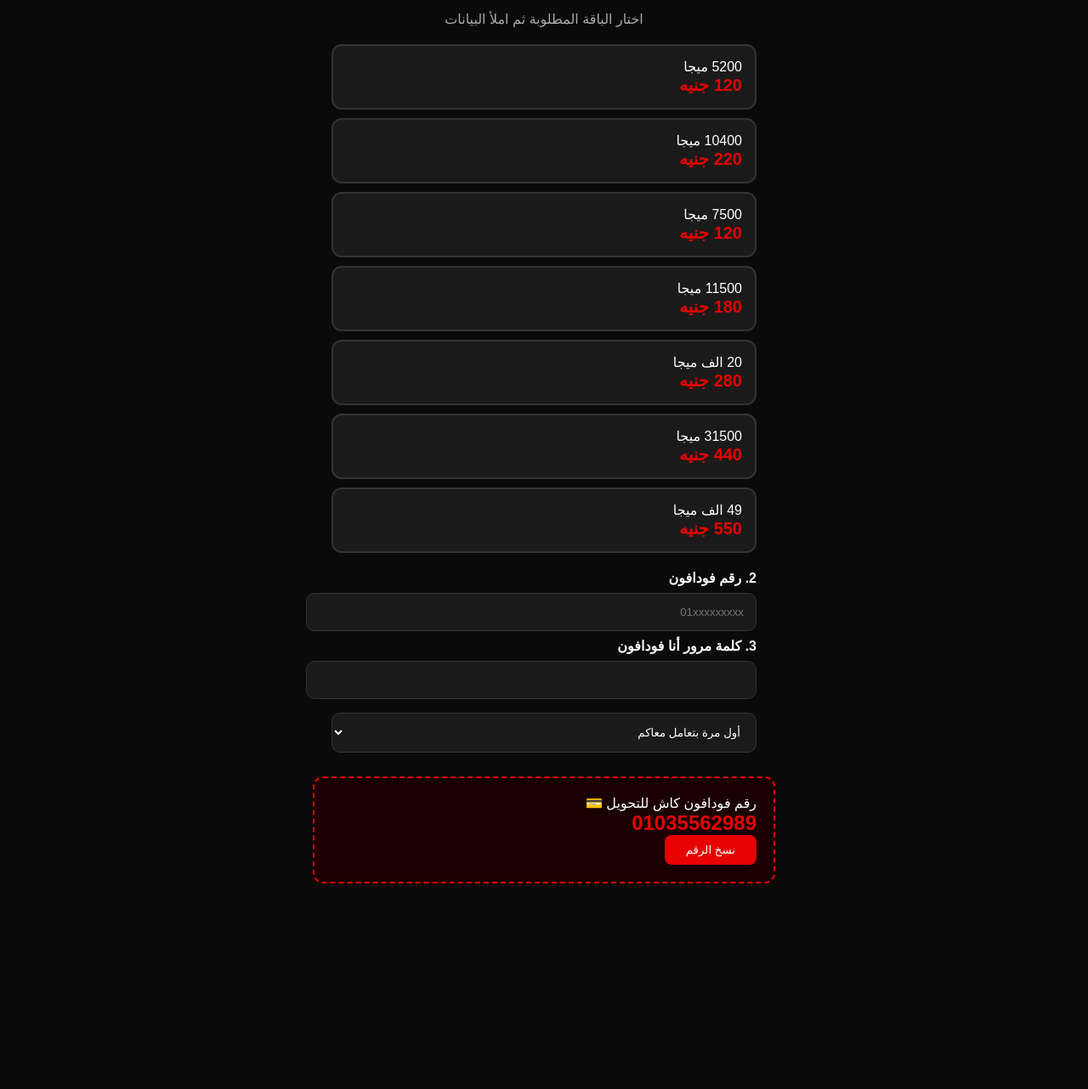
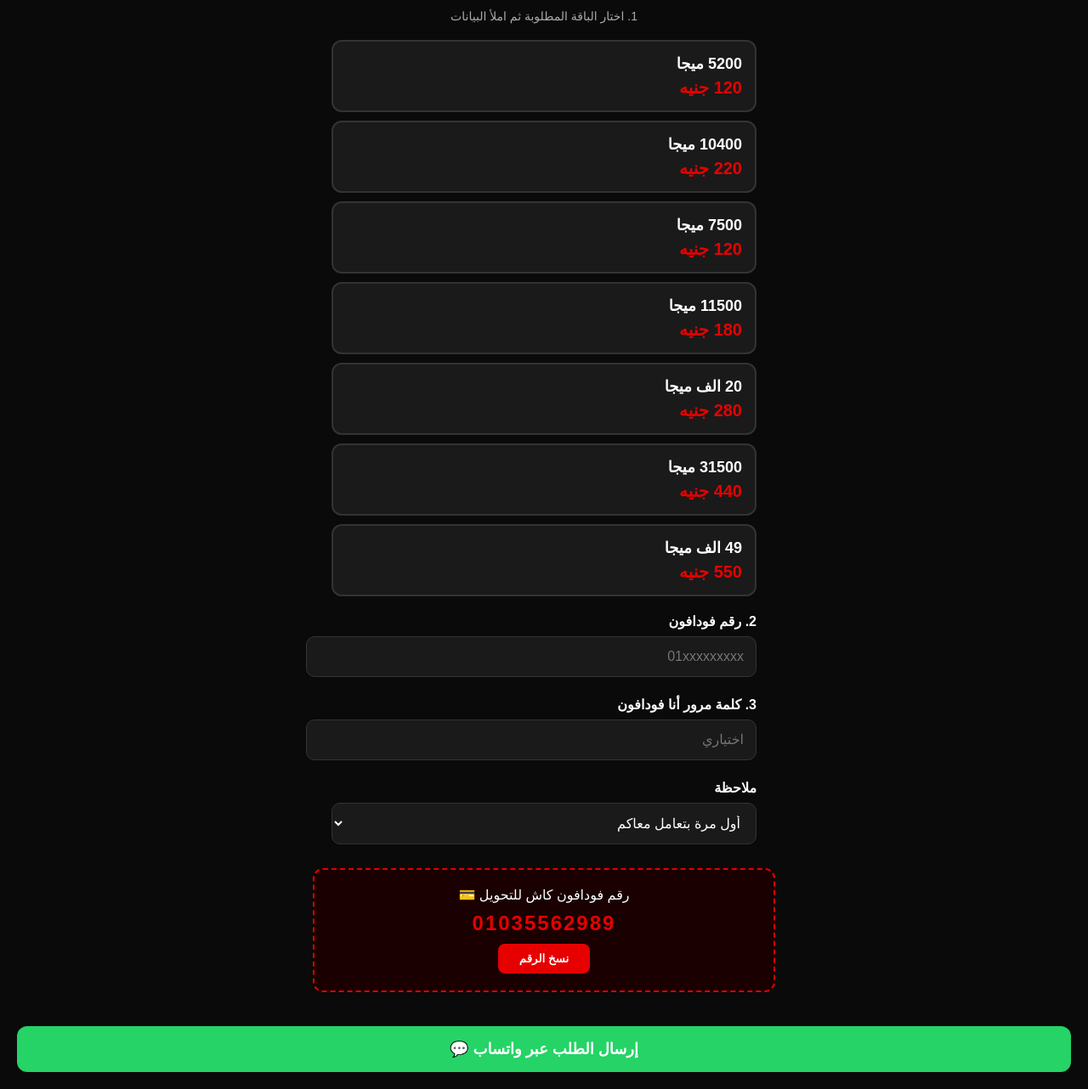
Before and after one commit to Ahmedsamir276/Vodafone, a plain HTML site: page index.html in a window 1280 px wide. Shown: the part 64-1346 px from the top of the page at 85% size. Before the commit the page ends 1144 px from the top, so only its background shows below. Drawn offline with Linux system fonts and the light colour scheme.

Commit message:
Refactor Vodafone package selection form
Updated the layout and styling of the Vodafone package selection form. Enhanced user interaction elements and added functionality for copying cash number and sending orders via WhatsApp.

```diff
--- a/index.html
+++ b/index.html
@@ -6,55 +6,78 @@
 <title>طلب باقات فودافون</title>
 <style>
 body{background:#0a0a0a;color:#fff;font-family:Arial;margin:0;padding:20px;text-align:center}
-h1{font-size:22px}.subtitle{color:#aaa;margin-bottom:20px}
-.box{background:#1a1a1a;border:2px solid #333;border-radius:12px;padding:15px;margin:10px 0;cursor:pointer}
+h1{font-size:22px;margin-bottom:5px}
+.subtitle{color:#aaa;margin-bottom:20px;font-size:14px}
+.box{background:#1a1a1a;border:2px solid #333;border-radius:12px;padding:15px;margin:10px 0;cursor:pointer;transition:0.3s}
+.box:hover{border-color:#555}
 .box.active{border:2px solid #E60000;background:#2a0000}
-.price{color:#E60000;font-size:20px;font-weight:bold}
+.box-title{font-size:18px;font-weight:bold}
+.price{color:#E60000;font-size:20px;font-weight:bold;margin-top:5px}
 .section{max-width:500px;margin:20px auto;text-align:right}
-input,select{width:100%;padding:14px;margin:8px 0;border-radius:10px;border:1px solid #333;background:#1a1a1a;color:#fff;text-align:right}
-.cash{background:#1a0000;border:2px dashed #E60000;padding:20px;border-radius:12px;margin-top:20px}
-.cash-num{color:#E60000;font-size:24px;font-weight:bold}
-.btn-copy{background:#E60000;color:#fff;border:none;padding:10px 25px;border-radius:8px;cursor:pointer}
-.btn-whatsapp{background:#25D366;color:#fff;border:none;padding:16px;border-radius:12px;width:100%;font-size:18px;font-weight:bold;margin-top:20px}
+.label{font-weight:bold;margin-top:15px;text-align:right;font-size:16px}
+input,select{width:100%;padding:14px;margin:8px 0;border-radius:10px;border:1px solid #333;background:#1a1a1a;color:#fff;text-align:right;font-size:16px}
+.cash{background:#1a0000;border:2px dashed #E60000;padding:20px;border-radius:12px;margin-top:20px;text-align:center}
+.cash-num{color:#E60000;font-size:24px;font-weight:bold;letter-spacing:2px;margin:10px 0}
+.btn-copy{background:#E60000;color:#fff;border:none;padding:10px 25px;border-radius:8px;cursor:pointer;font-weight:bold}
+.btn-whatsapp{background:#25D366;color:#fff;border:none;padding:16px;border-radius:12px;width:100%;font-size:18px;font-weight:bold;margin-top:20px;cursor:pointer}
 </style>
 </head>
 <body>
 
 <h1>طلب باقات فودافون</h1>
-<p class="subtitle">اختار الباقة المطلوبة ثم املأ البيانات</p>
+<p class="subtitle">1. اختار الباقة المطلوبة ثم املأ البيانات</p>
 
-<div class="section">
-    <div class="box" data-name="5200 ميجا" data-price="120 جنيه">
-        <div>5200 ميجا</div><div class="price">120 جنيه</div>
-    </div>
-    <div class="box" data-name="10400 ميجا" data-price="220 جنيه">
-        <div>10400 ميجا</div><div class="price">220 جنيه</div>
-    </div>
-    <div class="box" data-name="7500 ميجا" data-price="120 جنيه">
-        <div>7500 ميجا</div><div class="price">120 جنيه</div>
-    </div>
-    <div class="box" data-name="11500 ميجا" data-price="180 جنيه">
-        <div>11500 ميجا</div><div class="price">180 جنيه</div>
-    </div>
-    <div class="box" data-name="20 الف ميجا" data-price="280 جنيه">
-        <div>20 الف ميجا</div><div class="price">280 جنيه</div>
-    </div>
-    <div class="box" data-name="31500 ميجا" data-price="440 جنيه">
-        <div>31500 ميجا</div><div class="price">440 جنيه</div>
-    </div>
-    <div class="box" data-name="49 الف ميجا" data-price="550 جنيه">
-        <div>49 الف ميجا</div><div class="price">550 جنيه</div>
-    </div>
+<div class="section" id="packages">
+    <div class="box"><div class="box-title">5200 ميجا</div><div class="price">120 جنيه</div></div>
+    <div class="box"><div class="box-title">10400 ميجا</div><div class="price">220 جنيه</div></div>
+    <div class="box"><div class="box-title">7500 ميجا</div><div class="price">120 جنيه</div></div>
+    <div class="box"><div class="box-title">11500 ميجا</div><div class="price">180 جنيه</div></div>
+    <div class="box"><div class="box-title">20 الف ميجا</div><div class="price">280 جنيه</div></div>
+    <div class="box"><div class="box-title">31500 ميجا</div><div class="price">440 جنيه</div></div>
+    <div class="box"><div class="box-title">49 الف ميجا</div><div class="price">550 جنيه</div></div>
 </div>
 
 <div class="section">
-    <div><b>2. رقم فودافون</b></div><input type="tel" id="phone" placeholder="01xxxxxxxxx">
-    <div><b>3. كلمة مرور أنا فودافون</b></div><input type="password" id="password">
-    <select id="note"><option>أول مرة بتعامل معاكم</option></select>
+    <div class="label">2. رقم فودافون</div><input type="tel" id="phone" placeholder="01xxxxxxxxx">
+    <div class="label">3. كلمة مرور أنا فودافون</div><input type="password" id="password" placeholder="اختياري">
+    <div class="label">ملاحظة</div><select id="note"><option>أول مرة بتعامل معاكم</option><option>نسيت كلمة المرور</option></select>
 </div>
 
 <div class="section cash">
     <div>رقم فودافون كاش للتحويل 💳</div>
     <div class="cash-num">01035562989</div>
-    <button class="btn-copy" onclick="copyCash()">نسخ الرقم</button>
-</div
+    <button class="btn-copy" onclick="navigator.clipboard.writeText('01035562989');alert('تم نسخ الرقم')">نسخ الرقم</button>
+</div>
+
+<button class="btn-whatsapp" onclick="sendOrder()">إرسال الطلب عبر واتساب 💬</button>
+
+<script>
+let selectedPackage = "";
+
+// لما تدوس على باقة
+document.querySelectorAll('.box').forEach(box => {
+  box.addEventListener('click', function(){
+    document.querySelectorAll('.box').forEach(b => b.classList.remove('active'));
+    this.classList.add('active');
+    selectedPackage = this.querySelector('.box-title').innerText + " - " + this.querySelector('.price').innerText;
+  });
+});
+
+function sendOrder(){
+  if(selectedPackage == ""){
+    alert("من فضلك اختار باقة الأول");
+    return;
+  }
+  let phone = document.getElementById("phone").value;
+  if(phone == ""){alert("اكتب رقم فودافون"); return;}
+
+  let pass = document.getElementById("password").value;
+  let note = document.getElementById("note").value;
+
+  let msg = `طلب باقة جديد%0A%0Aالباقة: ${selectedPackage}%0Aالرقم: ${phone}%0Aالباسورد: ${pass}%0Aالملاحظة: ${note}`;
+  window.open(`https://wa.me/201035562989?text=${msg}`, '_blank');
+}
+</script>
+
+</body>
+</html>
```
